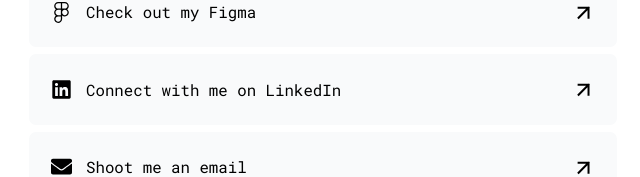
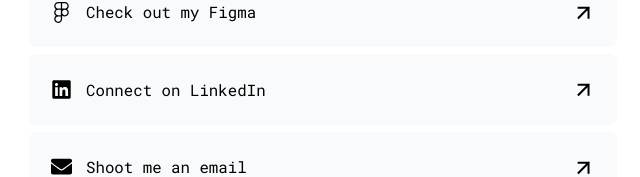
Before and after one commit to martinfuglset/martinfuglset, a Next.js app: page / in a window 1280 px wide. Shown: the part 229-406 px from the top of the page, without its empty margins (317-957 px from the left). Built offline with nearby package versions, Linux system fonts and the light colour scheme.

Commit message:
overhead spacing

```diff
--- a/pages/index.js
+++ b/pages/index.js
@@ -18,7 +18,7 @@ export default function Home({ markdownContent }) {
       <div className="w-full max-w-2xl p-8">
         <ReactMarkdown
           components={{
-            h3: ({node, ...props}) => <h3 className="text-2xl mb-4 text-gray-800 font-medium" {...props} />,
+            h3: ({node, ...props}) => <h3 className="text-2xl mt-8 mb-4 text-gray-800 font-medium" {...props} />,
             p: ({node, ...props}) => <p className="text-lg text-gray-700 mb-4" {...props} />
           }}
         >
@@ -38,7 +38,7 @@ export default function Home({ markdownContent }) {
             {link.icon}
             <span className="text-lg">
               {link.label === 'Figma' ? 'Check out my Figma' :
-              link.label === 'LinkedIn' ? 'Connect with me on LinkedIn' :
+              link.label === 'LinkedIn' ? 'Connect on LinkedIn' :
                link.label === 'Email' ? 'Shoot me an email' :
                'Check out my GitHub'}
             </span>
```
